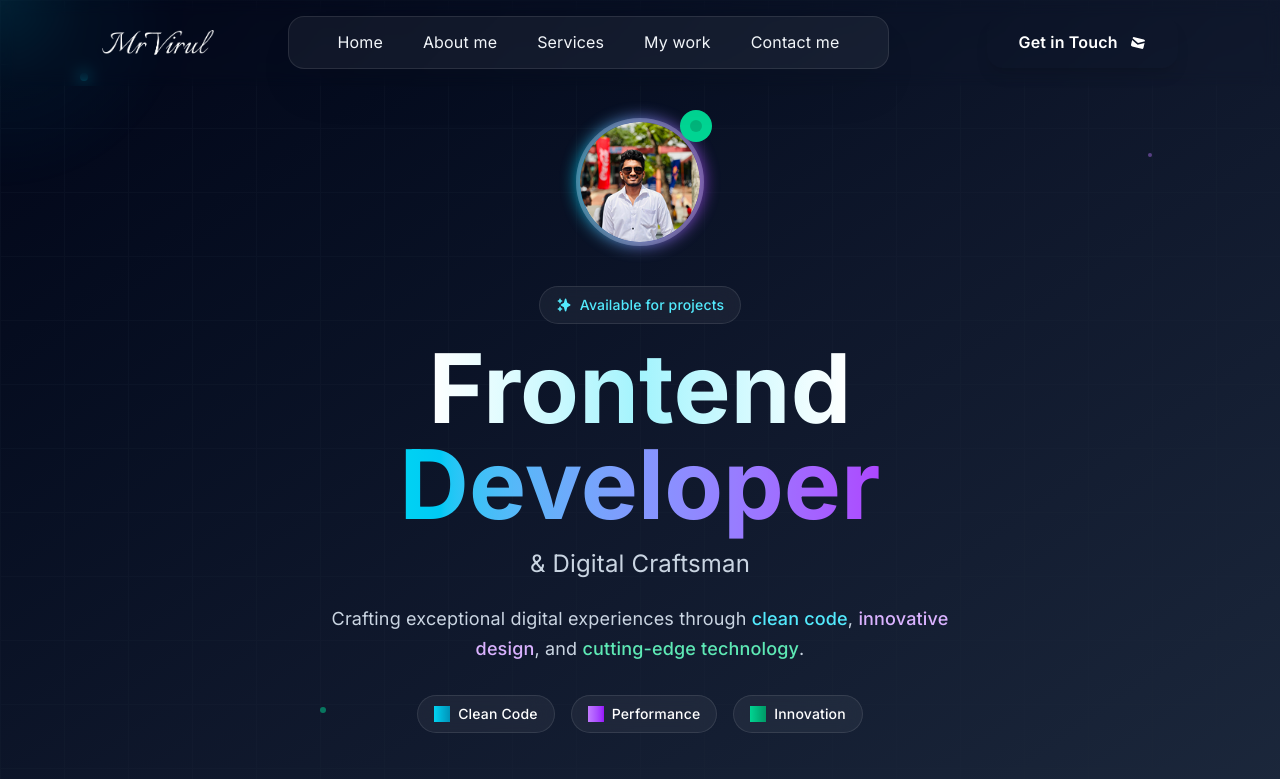
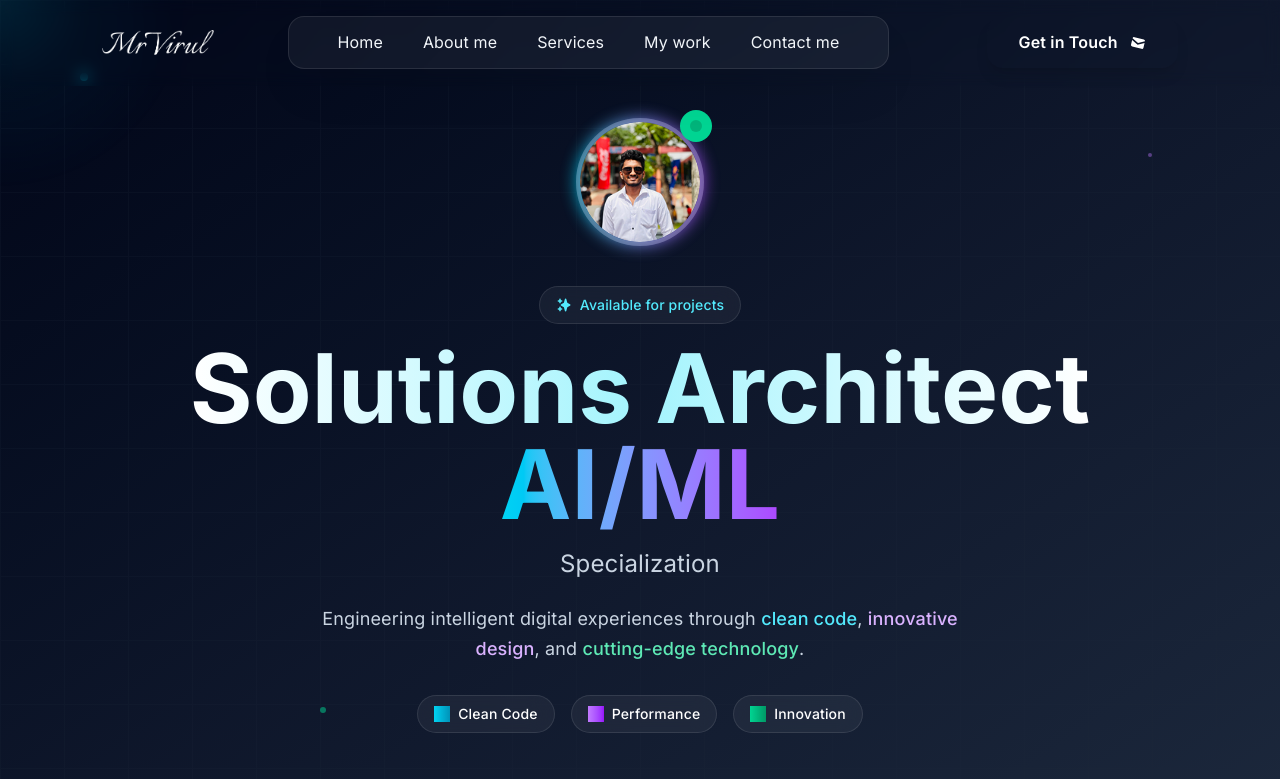
Before and after one commit to MrVirul/mr-virul-portfolio, a Next.js app: page / in a window 1280 px wide. Shown: the top 779 px of the page. Built offline with nearby package versions, Linux system fonts and the light colour scheme.

Commit message:
feat: update Header component for improved readability and consistency; modify text content and formatting

```diff
--- a/app/components/Header.jsx
+++ b/app/components/Header.jsx
@@ -1,4 +1,4 @@
-import React, { useEffect, useState } from 'react';
+import React, { useEffect, useState } from "react";
 import {
   HiArrowRight,
   HiCode,
@@ -6,9 +6,9 @@ import {
   HiLightningBolt,
   HiSparkles,
 } from "react-icons/hi";
-import { motion } from 'framer-motion';
+import { motion } from "framer-motion";
 
-import { assets } from '@/assets/assets';
+import { assets } from "@/assets/assets";
 
 const Header = () => {
   const [mousePosition, setMousePosition] = useState({ x: 0, y: 0 });
@@ -20,7 +20,7 @@ const Header = () => {
       setMousePosition({ x: e.clientX, y: e.clientY });
     };
     window.addEventListener("mousemove", handleMouseMove);
-    return () => window.removeEventListener('mousemove', handleMouseMove);
+    return () => window.removeEventListener("mousemove", handleMouseMove);
   }, []);
 
   const handleSmoothScroll = (e, targetId) => {
@@ -28,8 +28,8 @@ const Header = () => {
     const targetElement = document.querySelector(targetId);
     if (targetElement) {
       targetElement.scrollIntoView({
-        behavior: 'smooth',
-        block: 'start',
+        behavior: "smooth",
+        block: "start",
       });
     }
   };
@@ -141,15 +141,15 @@ const Header = () => {
           <motion.h1 variants={itemVariants} className="mb-6">
             <div className="text-5xl md:text-7xl lg:text-8xl font-bold mb-4">
               <span className="bg-gradient-to-r from-white via-cyan-200 to-white bg-clip-text text-transparent">
-                Frontend
+                Solutions Architect{" "}
               </span>
               <br />
               <span className="bg-gradient-to-r from-cyan-400 to-purple-500 bg-clip-text text-transparent">
-                Developer
+                AI/ML
               </span>
             </div>
             <div className="text-xl md:text-2xl text-slate-300 font-light">
-              & Digital Craftsman
+              Specialization
             </div>
           </motion.h1>
 
@@ -158,7 +158,7 @@ const Header = () => {
             variants={itemVariants}
             className="max-w-2xl mx-auto text-lg text-slate-300 mb-8 leading-relaxed"
           >
-            Crafting exceptional digital experiences through{" "}
+            Engineering intelligent digital experiences through{" "}
             <span className="text-cyan-300 font-medium">clean code</span>,{" "}
             <span className="text-purple-300 font-medium">
               innovative design
@@ -213,7 +213,7 @@ const Header = () => {
           >
             <motion.a
               href="#contact"
-              onClick={(e) => handleSmoothScroll(e, '#contact')}
+              onClick={(e) => handleSmoothScroll(e, "#contact")}
               whileHover={{ scale: 1.05, y: -2 }}
               whileTap={{ scale: 0.95 }}
               className="group relative px-8 py-4 bg-gradient-to-r from-cyan-500 to-purple-600 text-white font-semibold rounded-2xl overflow-hidden transition-all duration-300 hover:shadow-[0_20px_40px_rgba(6,182,212,0.3)]"
@@ -242,7 +242,7 @@ const Header = () => {
       </div>
 
       {/* Bottom Indicator */}
-      <div className="absolute bottom-8 left-1/2 transform -translate-x-1/2">
+      {/* <div className="absolute bottom-8 left-1/2 transform -translate-x-1/2">
         <motion.div
           animate={{ y: [0, 10, 0] }}
           transition={{ duration: 2, repeat: Infinity }}
@@ -250,7 +250,7 @@ const Header = () => {
         >
           <div className="w-1 h-3 bg-white/50 rounded-full mt-2"></div>
         </motion.div>
-      </div>
+      </div> */}
     </div>
   );
 };
```
